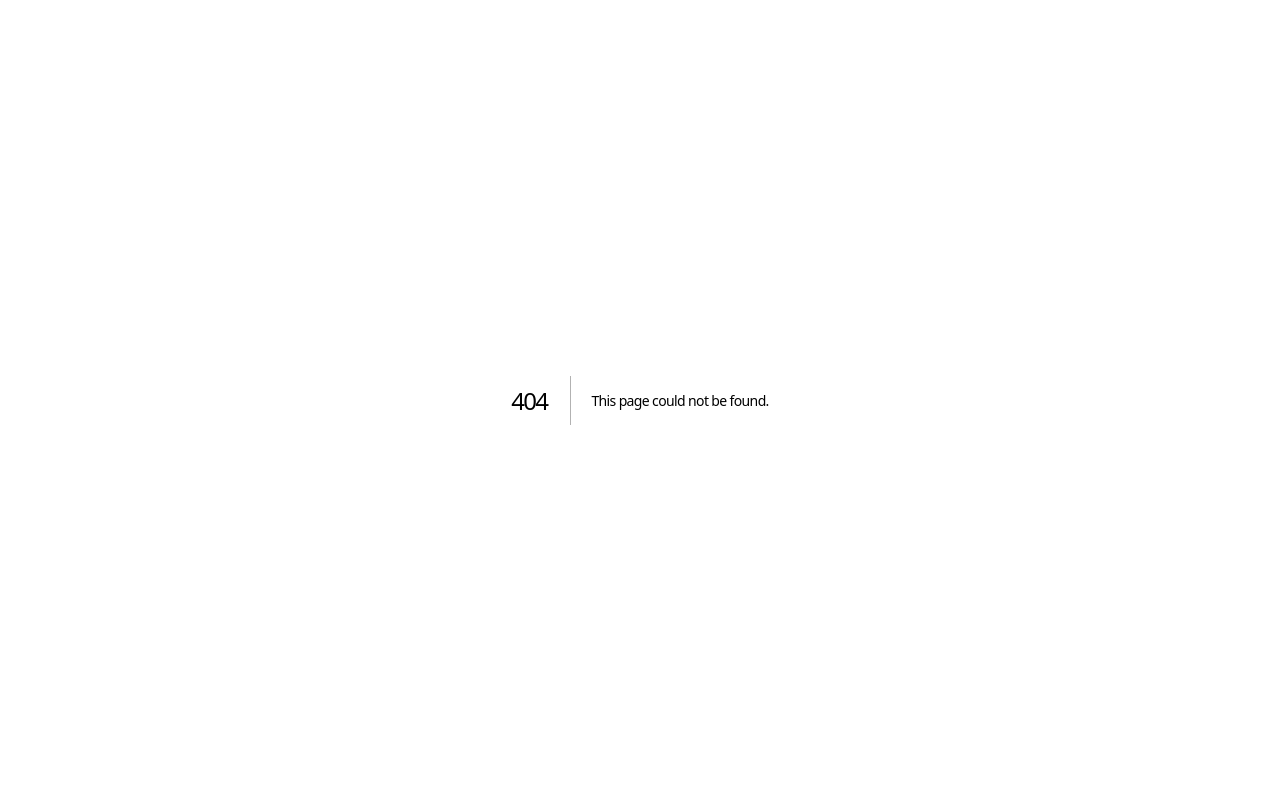
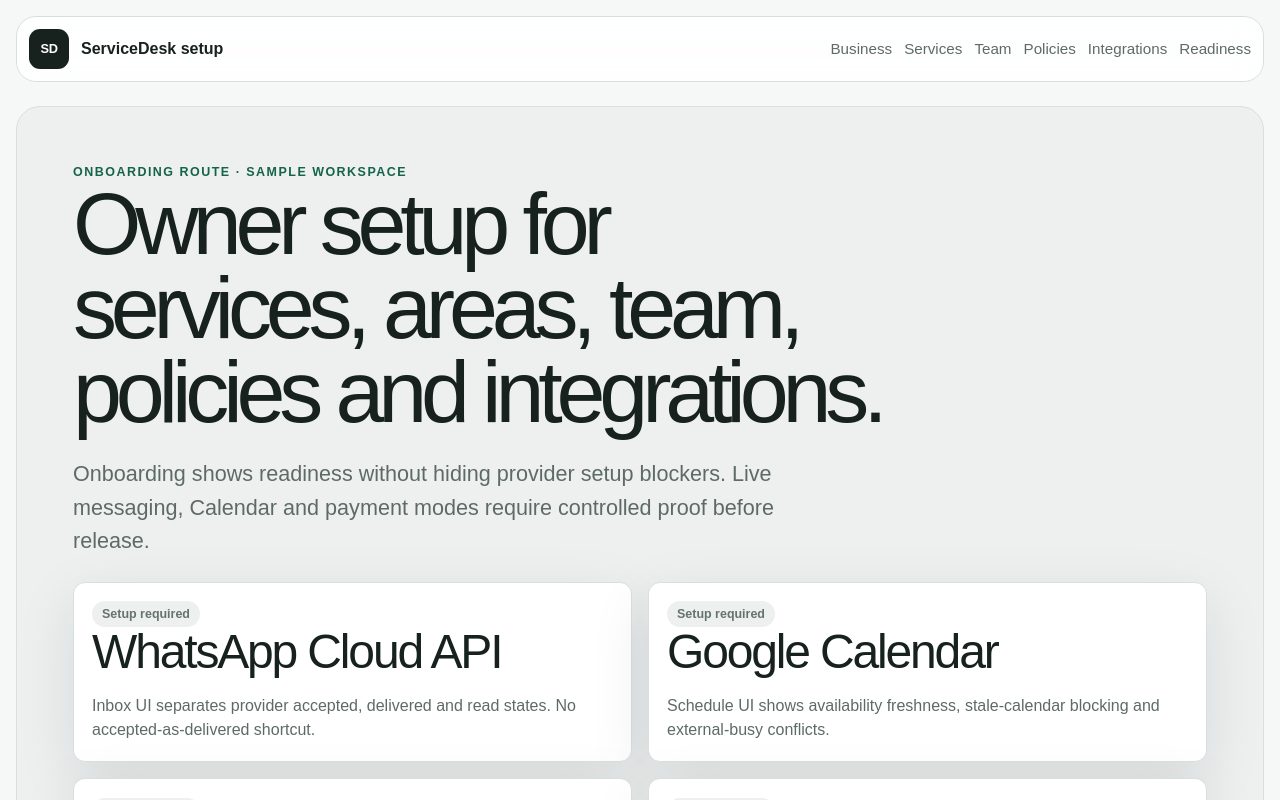
Before and after one commit to SaamVR/ServiceDesk, a Next.js app: page /onboarding in a window 1280 px wide. Before the commit this address had no page. Shown: the top 800 px of the page. Built offline with nearby package versions, Linux system fonts and the light colour scheme.

Commit message:
feat: add onboarding route

```diff
--- /dev/null
+++ b/src/app/onboarding/page.tsx
@@ -0,0 +1,12 @@
+import { OperationalRoute } from "@/features/operations/OperationalRoute";
+
+export default function OnboardingPage() {
+  return (
+    <OperationalRoute
+      surface="onboarding"
+      workspaceLabel="ServiceDesk setup"
+      title="Owner setup for services, areas, team, policies and integrations."
+      description="Onboarding shows readiness without hiding provider setup blockers. Live messaging, Calendar and payment modes require controlled proof before release."
+    />
+  );
+}
```
